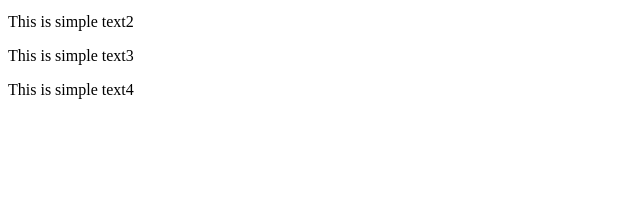
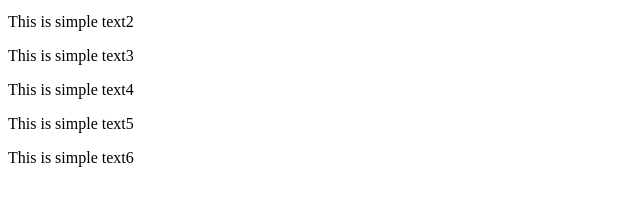
Before and after one commit to Stugar/demogit, a plain HTML site: page index.html in a window 1280 px wide. Shown: the part 101-302 px from the top of the page, without its empty margins (0-640 px from the left). Drawn offline with Linux system fonts and the light colour scheme.

Commit message:
add2text

```diff
--- a/index.html
+++ b/index.html
@@ -11,5 +11,7 @@
     <p>This is simple text2</p>
     <p>This is simple text3</p>
     <p>This is simple text4</p>
+    <p>This is simple text5</p>
+    <p>This is simple text6</p>
 </body>
 </html>
```
